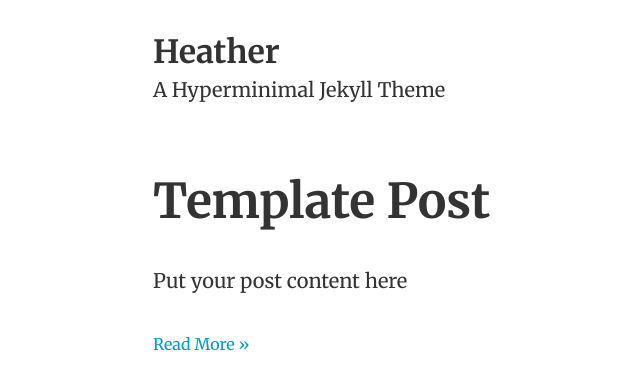
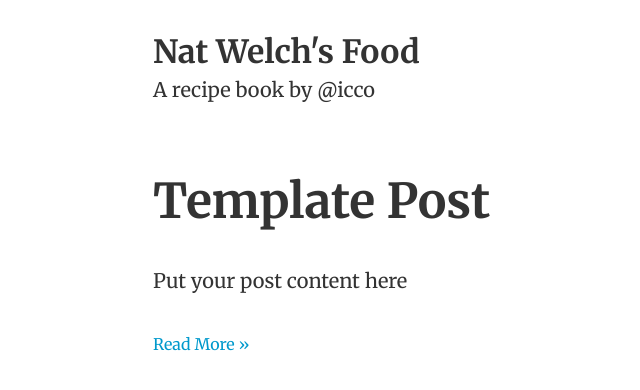
Before and after one commit to icco/recipes, a Jekyll site: the page built from index.html, in a window 1280 px wide. Shown: the top 390 px of the page, without its empty margins (103-743 px from the left). Built offline with Jekyll 4.4.1, drawn with Linux system fonts in a browser that asks for light colours; the list of posts is cut into pages by our own code.

Commit message:
update config

```diff
--- a/_config.yml
+++ b/_config.yml
@@ -1,10 +1,9 @@
-name: "Heather"
-description: "A Hyperminimal Jekyll Theme"
-author: "Jxnblk"
+name: "Nat Welch's Food"
+description: "A recipe book by @icco"
+author: "icco"
 
-# url: "http://localhost:4000"
-url: "http://jxnblk.github.io/Heather"
+url: "https://food.natwelch.com"
 
-exclude: [README.md, Rakefile]
-paginate: 16
+exclude: [README.md, Rakefile, .travis.yml]
+paginate: 10
 permalink: /:title
```
